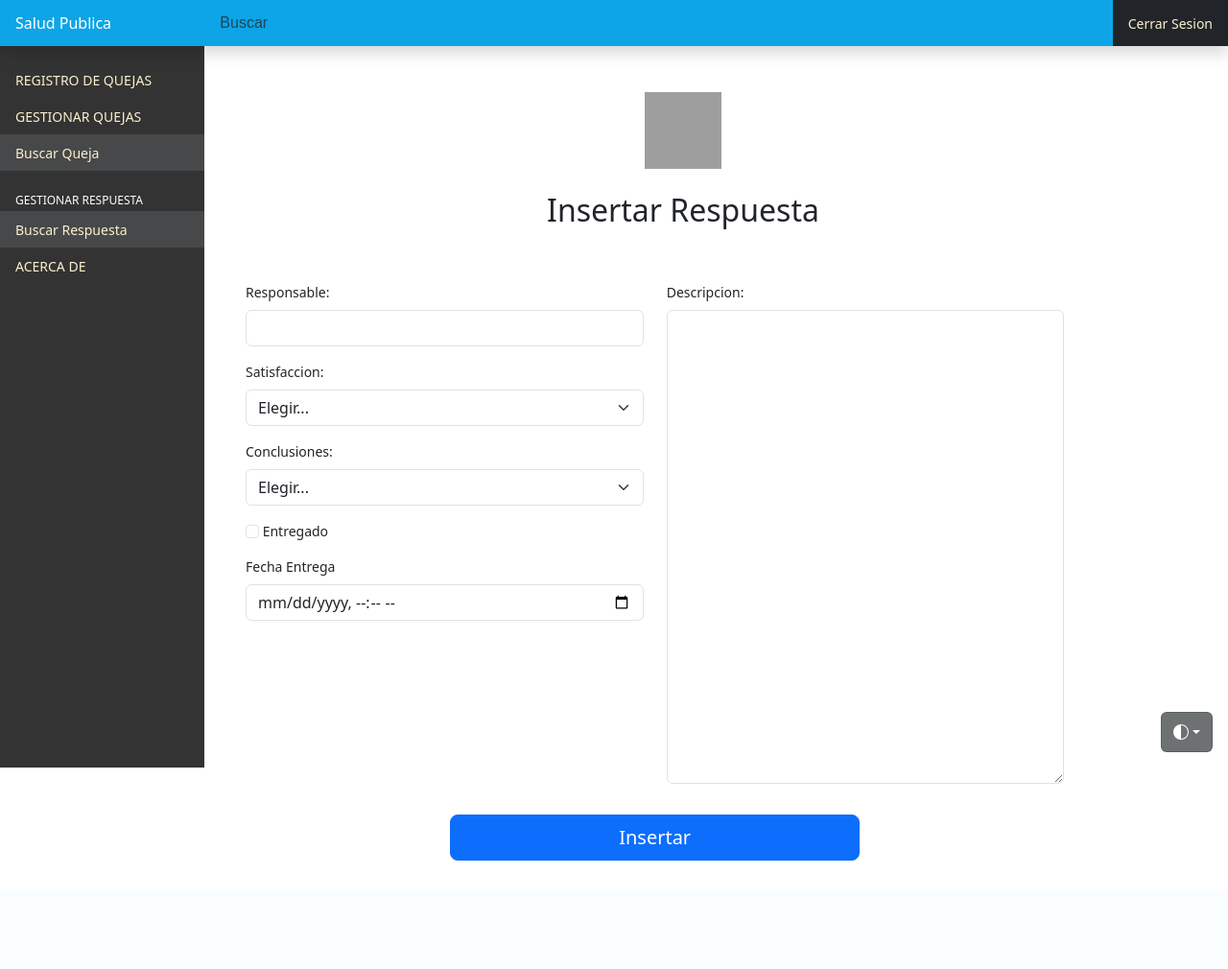
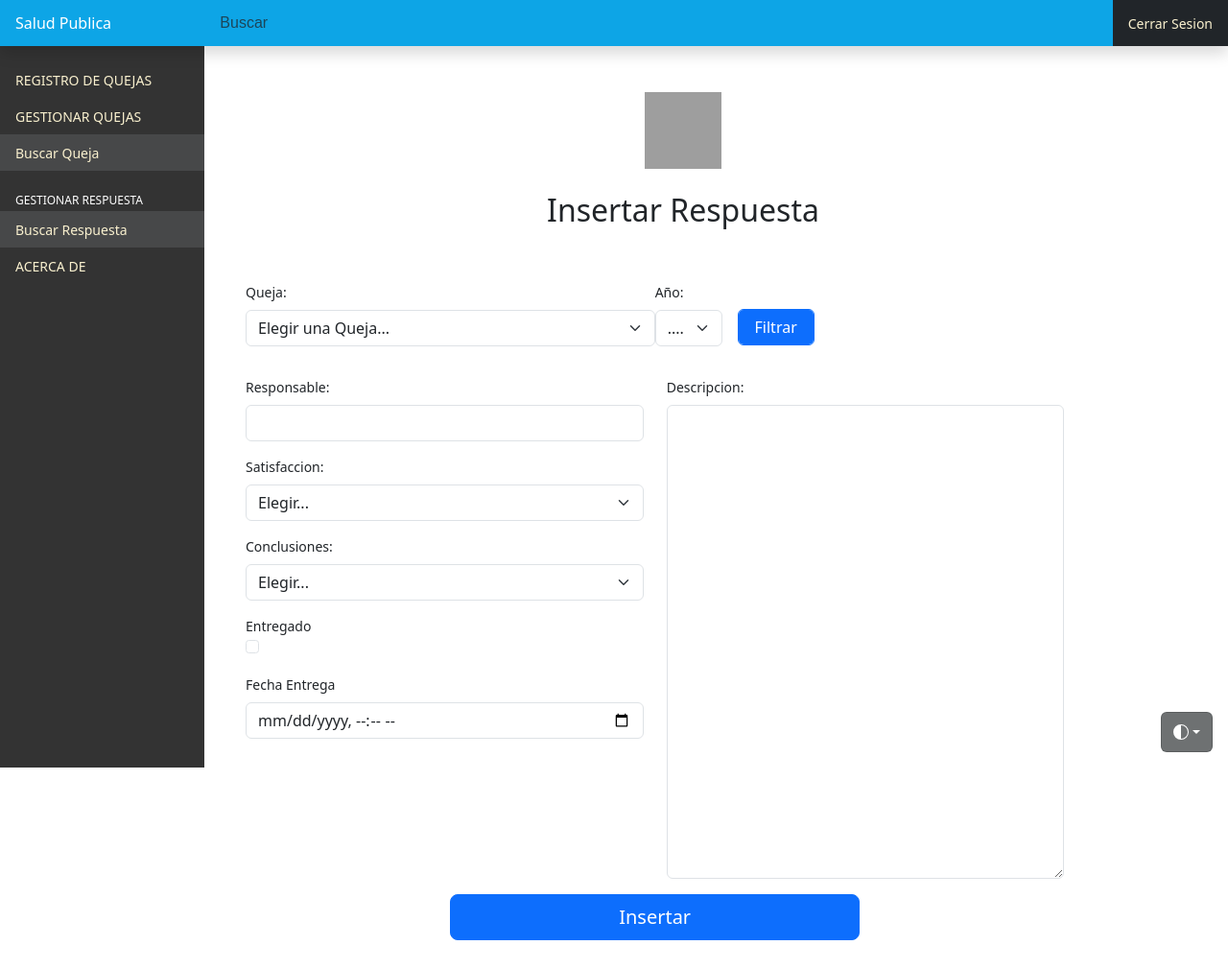
Before and after one commit to alaingb123/Registro-de-Quejas-Web, a Django app: page /dash/insertar_respuesta/ in a window 1280 px wide. Shown: the whole page at 96% size. Before the commit the page ends 897 px from the top, so only its background shows below. Run offline with Django 4.2, Linux system fonts and the light colour scheme; the visitor is signed in with stand-in values (Sample User, id 1); some libraries are stand-ins or nearby versions; grey boxes are pictures that could not be loaded.

Commit message:
insertarRRRRR

```diff
--- a/GestionQuejasSP/templates/Gestionar Respuesta/insertarRespuesta.html
+++ b/GestionQuejasSP/templates/Gestionar Respuesta/insertarRespuesta.html
@@ -186,8 +186,31 @@
     </ul>
 {% endif %}
 
-<div class="row">
+<div class="d-flex align-items-end">
   <div class="col-sm-6 mb-3">
+    <div class="mb-3">
+      <label for="queja1" class="form-label">Queja:</label>
+      <select class="form-select" id="queja1" name="queja1" required>
+        <option value="">Elegir una Queja...</option>
+      </select>
+    </div>
+  </div>
+  <div class="col-sm-6 mb-3 d-flex align-items-center" style="padding: 0; margin-right: 10px;">
+    <div class="mb-3 me-3" style="margin: 0;">
+      <label for="anno" class="form-label">Año:</label>
+      <select class="form-select form-control" id="anno" name="anno" required style="width: 70px;">
+        <option value="">....</option>
+      </select>
+      <div class="invalid-feedback">
+        Por favor seleccione un dato válido.
+      </div>
+    </div>
+    <button class="btn btn-primary form-control" type="submit" style="width: 80px;margin-top: 10px;">Filtrar</button>
+  </div>
+</div>
+
+  <div class="row">
+  <div class="col-md-6">
     <div class="mb-3">
       <label for="resp" class="form-label">Responsable:</label>
       <input type="text" class="form-control" id="resp" name="resp" placeholder="" value="" required>
@@ -202,7 +225,6 @@
         <option>1-Conforme</option>
         <option>2-Conforme en parte</option>
         <option>3-Inconforme</option>
-
       </select>
       <div class="invalid-feedback">
         Por favor seleccione un dato válido.
@@ -219,10 +241,11 @@
       <div class="invalid-feedback">
         Por favor seleccione un dato válido.
       </div>
-      <div class="mt-3">
-        <label class="form-check-label">
-          <input type="checkbox" class="form-check-input" name="entregado"> Entregado
-        </label>
+    </div>
+    <div class="mb-3">
+      <label class="form-check-label">Entregado</label>
+      <div class="form-check">
+        <input type="checkbox" class="form-check-input" name="entregado">
       </div>
     </div>
     <div class="mb-3">
@@ -233,7 +256,7 @@
       </div>
     </div>
   </div>
-  <div class="col-sm-6 mb-3">
+  <div class="col-md-6">
     <div class="mb-3">
       <label for="descripcion" class="form-label">Descripcion:</label>
       <textarea class="form-control" id="descripcion" name="descripcion" placeholder="" required rows="20"></textarea>
@@ -243,7 +266,8 @@
     </div>
   </div>
 </div>
-        <button class="w-50 btn btn-primary btn-lg mx-auto d-block" type="submit" style="margin-bottom: 30px">Insertar</button>
+
+<button class="w-50 btn btn-primary btn-lg mx-auto d-block" type="submit" style="margin-bottom: 30px;">Insertar</button>
 
 <script>
   const entregadoCheckbox = document.querySelector('input[name="entregado"]');
```
